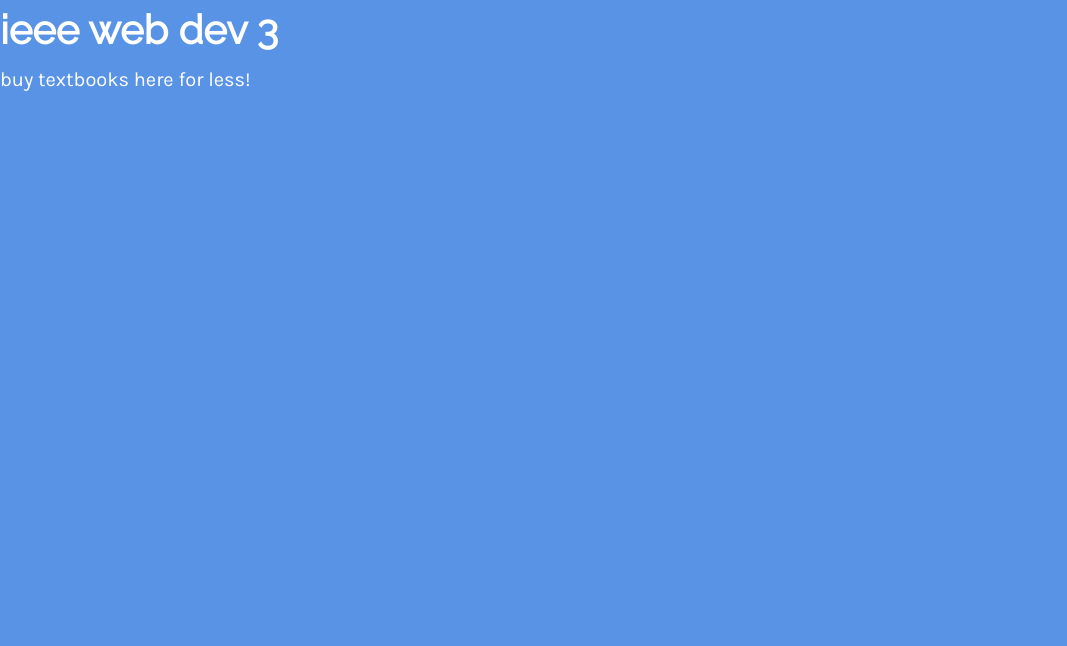
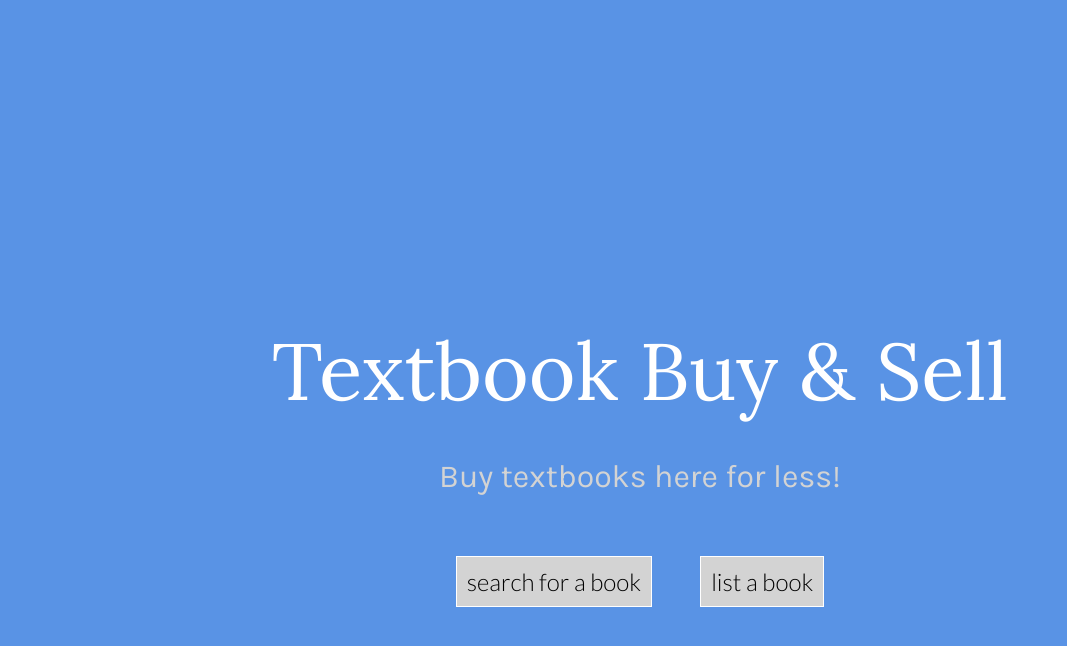
Before and after one commit to mwsmws22/Textbook_buy_sell, a plain HTML site: page index.html in a window 1280 px wide. Shown: the whole page, without its empty margins (0-1067 px from the left). Drawn offline with Linux system fonts and the light colour scheme.

Commit message:
created basic homepage layout

```diff
--- a/index.css
+++ b/index.css
@@ -1,64 +1,64 @@
-@import url('https://fonts.googleapis.com/css?family=Karla');
-@import url('https://fonts.googleapis.com/css?family=Montserrat');
-@import url('https://fonts.googleapis.com/css?family=Raleway');
+@import url('https://fonts.googleapis.com/css?family=Karla:400');
+@import url('https://fonts.googleapis.com/css?family=Lora');
+@import url('https://fonts.googleapis.com/css?family=Lato:300');
 
 *{
-  margin:0;
-  padding:0;
+  margin: 0;
+  padding: 0;
 }
 
 body {
   background-color: #5993E5;
+
 }
 
-.center {
+.homepage-content {
+  text-align: center;
+  position: relative;
   display: block;
-  margin-left: auto;
-  margin-right: auto;
-  margin-top: 240px;
-  margin-bottom: -10px;
-  width: 50%;
+  margin-top: 25%;
 }
 
-a {
+.homepage-title {
   color: white;
-  text-decoration: none;
-  margin: 10px;
+  font-size: 500%;
+  font-family: lora;
+
 }
 
-h1 {
-  font-family: raleway;
-  font-size: 40px;
-  line-height: 1.5;
-  color: #fff;
+.homepage-text {
+  font-family: karla;
+  color: lightgray;
+  font-size: 200%;
 }
 
-p {
-  font-family: karla;
-  font-size: 20px;
-  color: #fff;
-  width: 400px;
-  margin-bottom: -5px;
-  margin-top: -10px;
+.buttons-container {
+  width: 100%;
+  height: 50px;
+  padding: 10px;
+  display: inline-block;
 }
 
-.navigation-bar {
-    display: block;
-    text-align: center;
-    overflow: hidden;
+.buttons-divider {
+  width: 40px;
+  height: auto;
+  display: inline-block;
 }
 
-.navigation-bar a {
-    float: center;
-    color: white;
-    font-family: karla;
-    font-size: 110%;
-    text-align: center;
-    padding: 16px 20px;
-    text-decoration: none;
+.button {
+  width: 50px;
+  height: 50px;
+  border: 1px solid white;
+  background-color: lightgray;
+  font-family: lato;
+  font-weight: thin;
+  color: black;
+  font-size: 150%;
+  text-decoration: none;
+  padding: 10px;
 }
 
-.navigation-bar a:hover {
-    color: #ffbb00;
-    cursor: pointer;
+.button:hover {
+  background-color: white;
+  color: #5993E5;
 }
--- a/index.html
+++ b/index.html
@@ -2,10 +2,18 @@
 <html>
 <head>
     <link rel="stylesheet" href="index.css" type="text/css">
+    <title>Textbook Sell & Buy</title>
 </head>
 <body>
-        <div class="floating-text">
-        <h1>ieee web dev 3</h1><br>
-        <p>buy textbooks here for less!</p></div><br><br>
+    <div class="homepage-content">
+        <h class="homepage-title">Textbook Buy & Sell</h>
+        <br><br><br>
+        <p class="homepage-text">Buy textbooks here for less!</p>
+        <br><br><br><br>
+        <div class="button-container">
+            <a class="button" href="#example.com">search for a book</a>
+            <div class="buttons-divider"></div>
+            <a class="button" href="#example.com">list a book</a>
+        </div>
 </body>
 </html>
```
